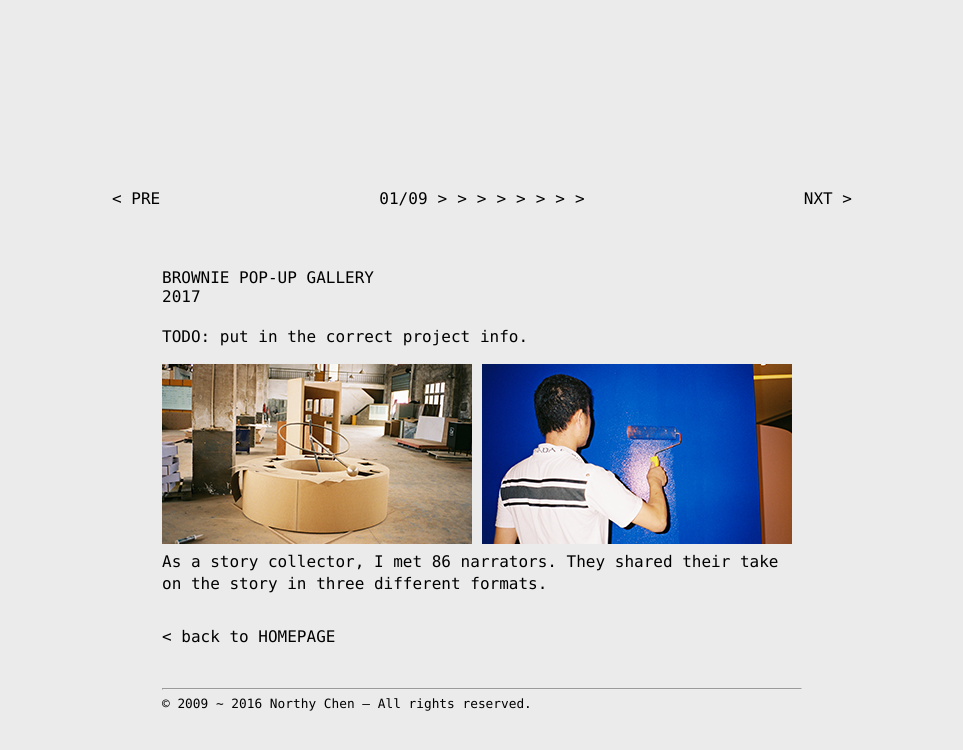
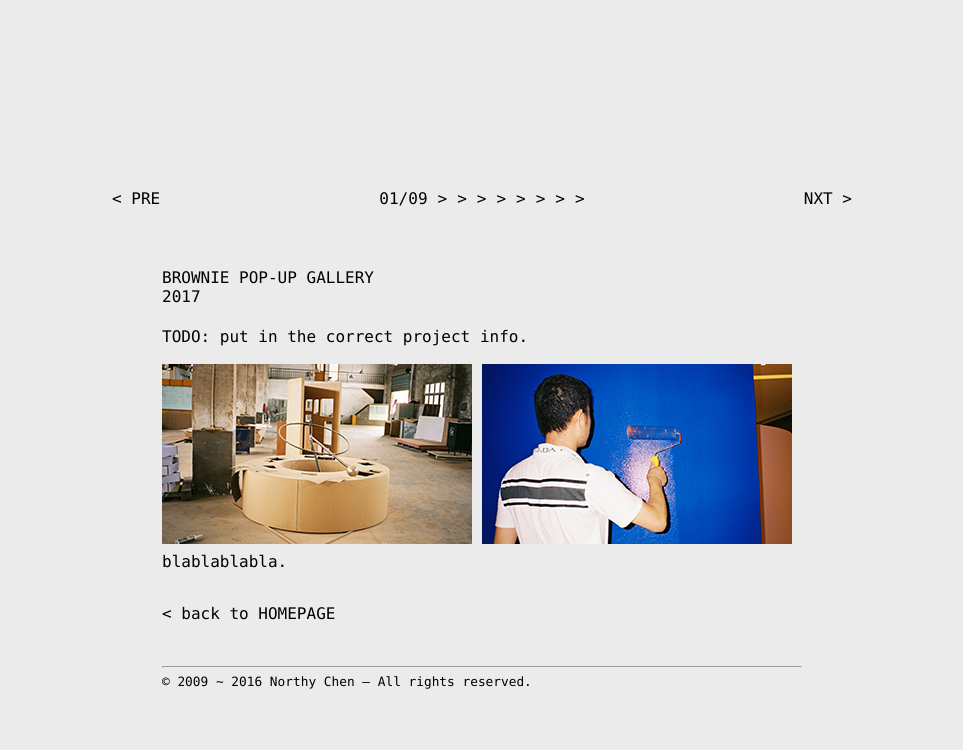
Before and after one commit to nnnnorthy/northychen.com, a plain HTML site: page brownie.html in a window 1280 px wide. Shown: the part 352-1102 px from the top of the page, without its empty margins (158-1121 px from the left). After the commit the page ends 1081 px from the top, so only its background shows below. Drawn offline with Linux system fonts and the light colour scheme.

Commit message:
brownie project info change
to blabla

```diff
--- a/brownie.html
+++ b/brownie.html
@@ -79,7 +79,7 @@
         <img src="imgs/brownie_wip_02.jpg">
       </div>
 
-      <p>As a story collector, I met 86 narrators. They shared their take on the story in three different formats.</p>
+      <p>blablablabla.</p>
 
     </div>
     <div class="backtohome">
```
